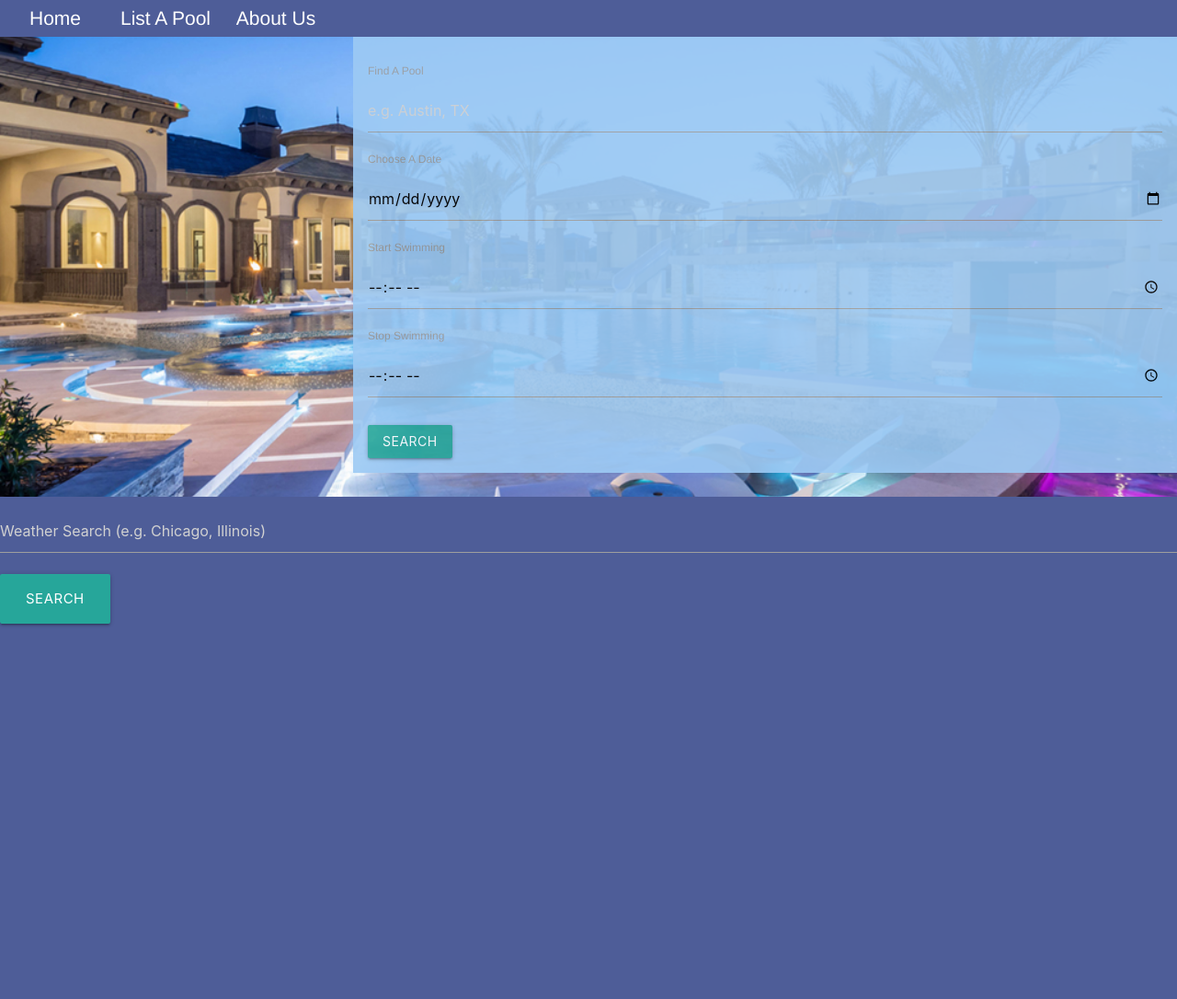
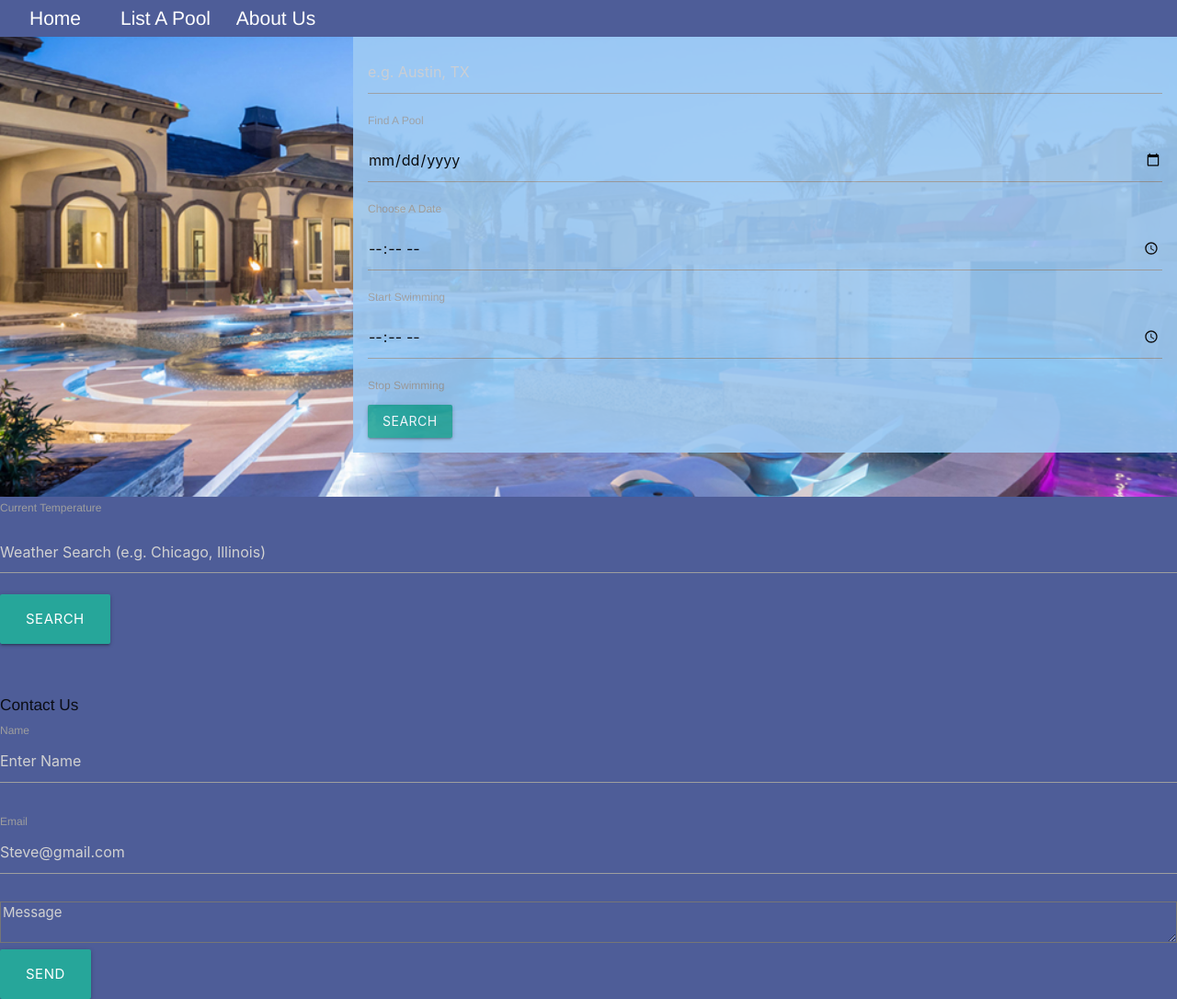
Before and after one commit to rkborgstrom/Q1-Project, a plain HTML site: page _splash/index.html in a window 1280 px wide. Shown: the whole page at 92% size. Before the commit the page ends 800 px from the top, so only its background shows below. Drawn offline with Linux system fonts and the light colour scheme; files whose address does not match are found by name.

Commit message:
updated html

```diff
--- a/_splash/index.html
+++ b/_splash/index.html
@@ -6,8 +6,8 @@
     <meta charset="utf-8">
     <link rel="stylesheet" type="text/css" href="style.css">
     <link href="https://fonts.googleapis.com/icon?family=Material+Icons" rel="stylesheet">
-    <link type="text/css" rel="stylesheet" href="materialize/css/materialize.min.css"  media="screen,projection"/>
-    <meta name="viewport" content="width=device-width, initial-scale=1.0"/>
+    <link type="text/css" rel="stylesheet" href="materialize/css/materialize.min.css" media="screen,projection" />
+    <meta name="viewport" content="width=device-width, initial-scale=1.0" />
 </head>
 
 <body>
@@ -29,37 +29,37 @@
             <form class="find-pool">
                 <section class="container">
                     <!-- <h1>Find A Pool</h1> -->
-
+                    <input type="text" placeholder="e.g. Austin, TX" name="city" required>
                     <label for="city">
                         <p>Find A Pool</p>
                     </label>
-                    <input type="text" placeholder="e.g. Austin, TX" name="city" required>
-
+                    <input type="date" placeholder="Enter Password" name="date" required>
                     <label for="date">
                         <p>Choose A Date</p>
                     </label>
-                    <input type="date" placeholder="Enter Password" name="date" required>
-
+                    <input type="time" name="usr_time">
                     <label for="time">
                         <p>Start Swimming</p>
                     </label>
                     <input type="time" name="usr_time">
-
                     <label for="time">
                         <p>Stop Swimming</p>
                     </label>
-                    <input type="time" name="usr_time">
-
-                    <br></br>
-
                     <button type="submit" class="btn">Search</button>
                 </section>
             </form>
         </section>
+    </section>
+    <section id="weather_widget">
+        <section id="humidity_widget" value=""></section>
+        <section id="pressure_widget" value=""></section>
+        <label>Current Temperature</label><section id="temp_widget" value=""></section>
+        <section id="tempMax_widget" value=""></section>
+        <section id="tempMin_widget" value=""></section>
+    </section>
 
 
-        <section id="weather_widget">
-
+<section class="weather">
     <form>
         <section class="input-field">
             <input type="text" placeholder="Weather Search (e.g. Chicago, Illinois)" id="search" name="search" />
@@ -69,8 +69,17 @@
         Search
     </button>
 
+    <section id="weather-container">
+
+
+
 
     </section>
+</section>
+
+
+
+    <br></br>
 
 
 
@@ -86,54 +95,28 @@
 
 
 
-
-
-
-
-
-
-
-        <!-- <section class="weather-container">
-                <section class="left">
-                    <section class="temperature">
-                        <span id="temperature">0</span>&deg;</section>
-                    <section class="location">
-                        <span id="location">Unknown</span>
-                    </section>
-                    <section class="right">
-                    <section class="top">
-                        <img id="icon" width="75px" src="imgs/codes/200.png"/>
-                    </section>
-                    <section class="bottom">
-                        <section class="humidity">
-                            <img src="/humidity.png" height="16px" />
-                            <span id="humidity">0</span>%
-                        </section>
-
-                        <section class="wind">
-                            <span id="wind">0</span>mph
-                            <span id="direction">N</span>
-                        </section>
-
-
-
-
-                    </section>
-                </section>
-            </section> -->
-
-
-
-
-    </section>
-    </section>
-    </section>
-
-
-
     <script src="script.js"></script>
     <!-- <script type="text/javascript" src="js/materialize.min.js"></script> -->
 </body>
-<!-- <section class="footer">Home</section> -->
+
+<section class="footer-container">
+    <footer class="footer">
+        <h6>Contact Us</h6>
+        <form>
+            <label id="name">Name</label>
+            <input type="text" name="name" placeholder="Enter Name">
+            <br></br>
+
+            <label id="email">Email</label>
+            <input type="email" name="email" placeholder="Steve@gmail.com" ß>
+            <br></br>
+
+            <textarea placeholder='Message'></textarea>
+            <button class="btn-large waves-effect waves-light" type="submit" name="action" id="searchButton">
+                    Send
+                </button>
+        </form>
+    </footer>
+</section>
 
 </html>
```
Lines whose indentation alone changed are shown as unchanged.
